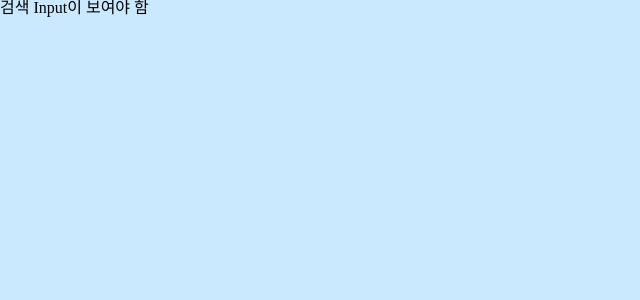
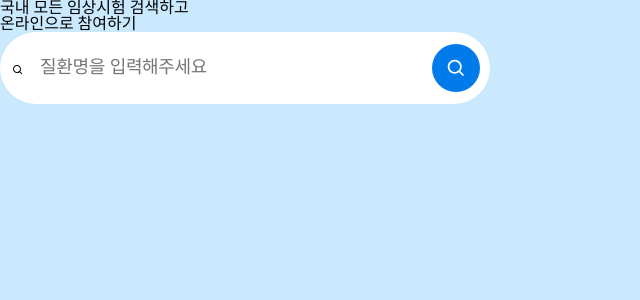
Before and after one commit to seongm2n/pre-onboarding-12th-3, a React (Create React App) app: page / in a window 1280 px wide. Shown: the top 300 px of the page, without its empty margins (0-640 px from the left). Built offline with nearby package versions, Linux system fonts and the light colour scheme.

Commit message:
feat : main 페이지 추가

```diff
--- a/src/pages/Main.tsx
+++ b/src/pages/Main.tsx
@@ -1,7 +1,21 @@
-import React from 'react';
+import SearchSick from '../components/search/SearchSick';
 
-const Main: React.FC = () => {
-	return <div>검색 Input이 보여야 함</div>;
-};
+function Main() {
+	return (
+		<div>
+			<div>
+				<div>
+					<p>
+						국내 모든 임상시험 검색하고 <br /> 온라인으로 참여하기
+					</p>
+					{/* 이미지 추가하려면 하기 */}
+				</div>
+				<div>
+					<SearchSick />
+				</div>
+			</div>
+		</div>
+	);
+}
 
 export default Main;
```
